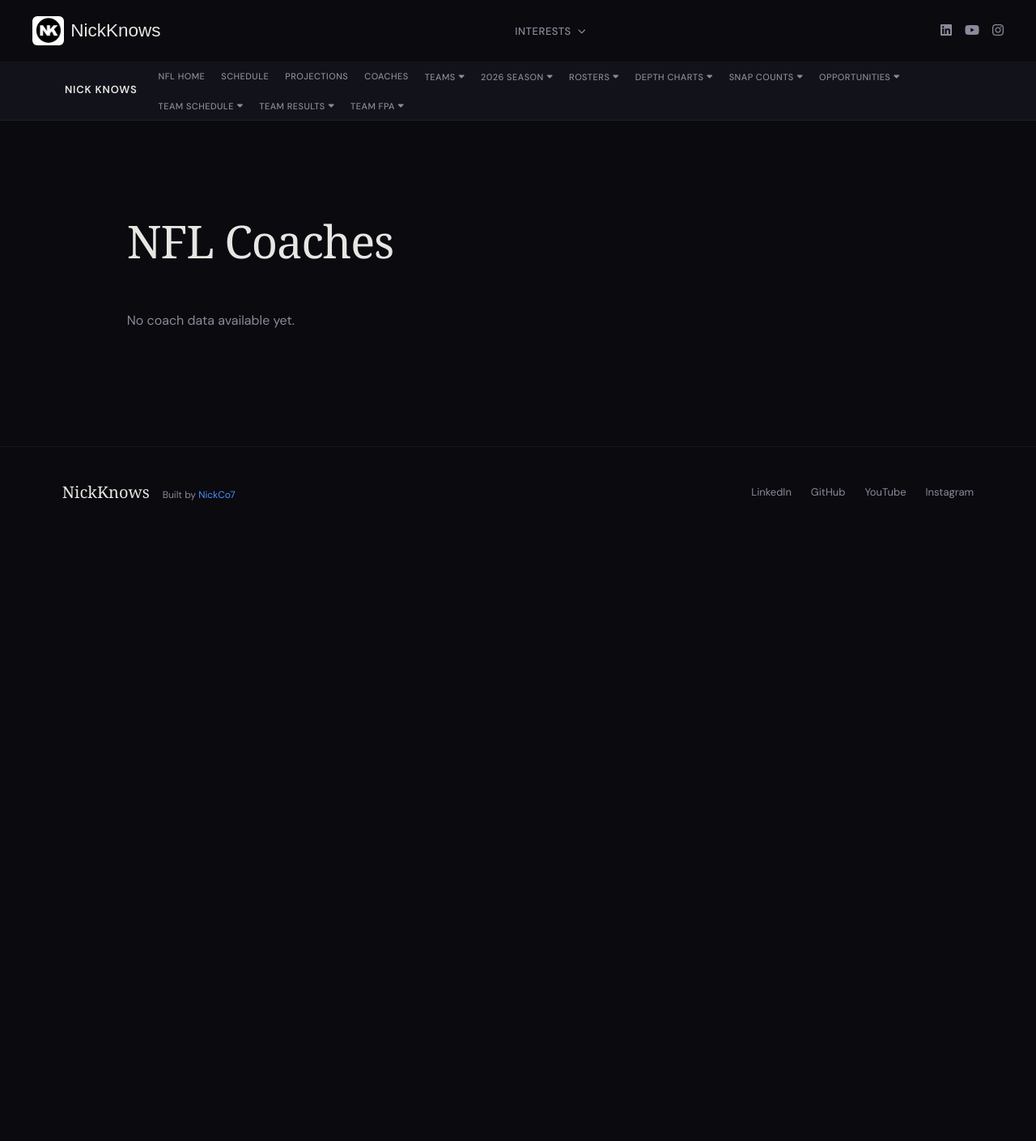
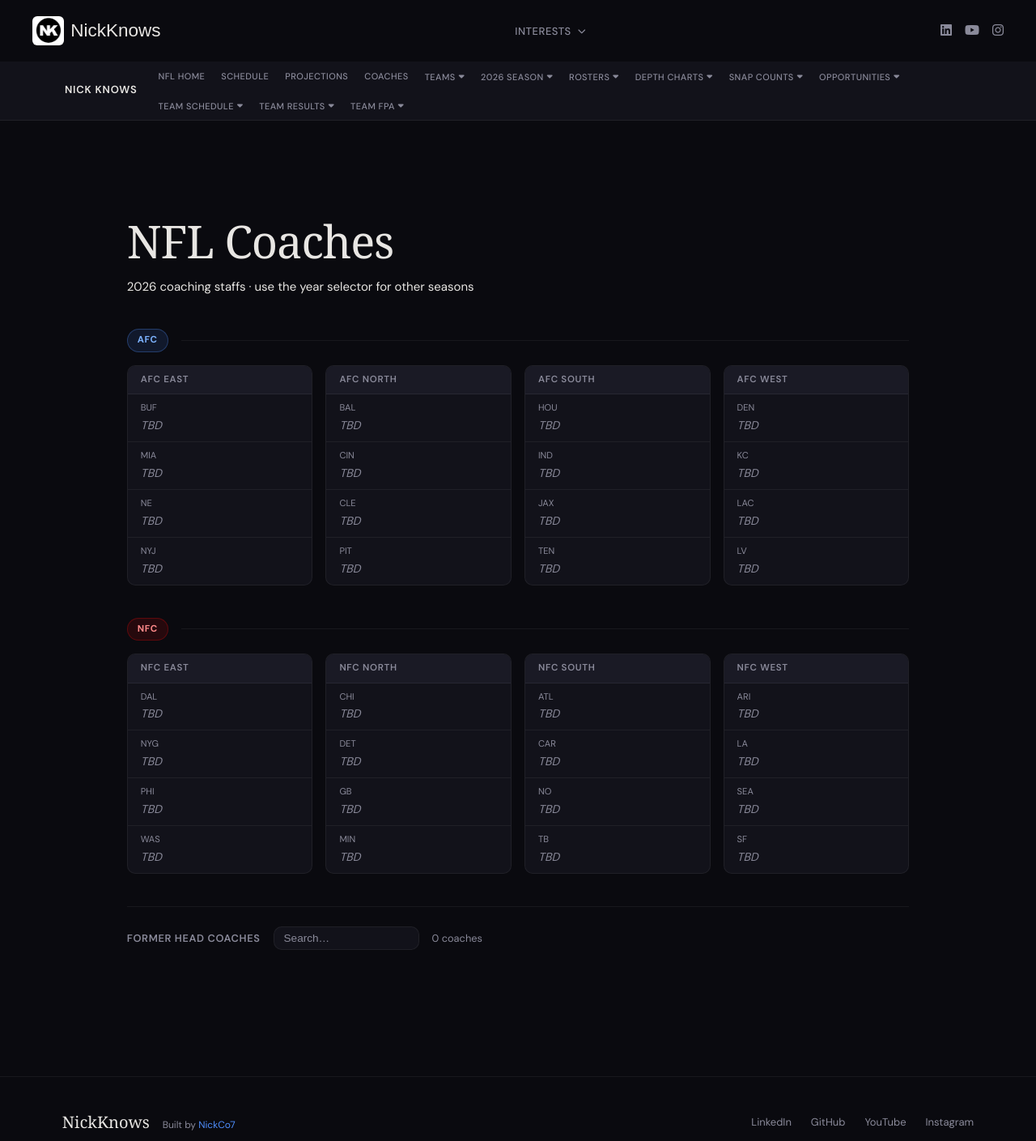
Before and after one commit to Gin-G/NickKnows, a Flask app: page /NFL/Coaches in a window 1280 px wide. Shown: the top 1409 px of the page at 81% size. Before the commit the page ends 618 px from the top, so only its background shows below. Run offline with Flask 3, Linux system fonts and the light colour scheme; data that the repository does not hold is empty; some web fonts are replaced.

Commit message:
fix(coaches): make the board season-aware (source staffs from the schedule)
The board mapped each coach to their most recent /coaches/ season, so it showed
stale staffs (e.g. Harbaugh on BAL for 2026). /coaches/ only knows coaches from
completed games, so it has nothing for an upcoming season. Now each team's head
coach for the selected season comes from that season's schedule
(home_coach/away_coach, latest week wins), with W-L-T tallied from completed
games. Selecting 2026 shows the current staffs (NYG: John Harbaugh, ...); past
seasons show that season's staff and record.

Co-Authored-By: Claude Opus 4.8 <noreply@anthropic.com>

```diff
--- a/app/nickknows/nfl/views.py
+++ b/app/nickknows/nfl/views.py
@@ -614,15 +614,17 @@ def _summarize_coach(row):
 
 @app.route('/NFL/Coaches')
 def coaches():
-    """Coaches board backed by NFL-API GET /coaches/ (+ /teams/ for names/logos).
-
-    Renders active head coaches on a conference/division board and former head
-    coaches as searchable cards, mirroring the NFL-API dashboard layout.
+    """Season-aware coaches board.
+
+    Each team's head coach comes from the SELECTED season's schedule
+    (home_coach/away_coach, latest week wins), so the board reflects that
+    season's staff — including upcoming seasons whose games haven't been played
+    yet (the /coaches/ endpoint only knows coaches from completed games).
+    Records are tallied from that season's completed games. A searchable list of
+    every other coach (from /coaches/, with career totals) follows.
     """
     available_years = get_available_years()
     selected_year = get_selected_year()
-
-    active_coaches, former_coaches = [], []
     error = None
 
     # Team names / logos for the board (best-effort; board still renders without).
@@ -639,34 +641,41 @@ def coaches():
     except nfl_api_client.NflApiError as e:
         logger.warning(f"NFL-API teams fetch failed: {e}")
 
-    try:
-        payload = nfl_api_client.get('/coaches/')
-        if nfl_api_client.is_no_data(payload) or not payload.get('data'):
-            error = 'No coach data available yet.'
-        else:
-            for row in payload['data']:
-                if isinstance(row, str):
-                    former_coaches.append({
-                        'name': row, 'is_active': False, 'team': None,
-                        'latest_season': None, 'latest_record': None,
-                        'total_wins': 0, 'total_losses': 0, 'win_pct': None,
-                    })
-                    continue
-                c = _summarize_coach(row)
-                if not c['name']:
-                    continue
-                (active_coaches if c['is_active'] else former_coaches).append(c)
-            active_coaches.sort(key=lambda c: c['name'])
-            former_coaches.sort(key=lambda c: c['name'])
+    # Active board: each team's head coach for the selected season, taken from
+    # the schedule (present even before games are played). Tally W-L-T from
+    # completed games in the same pass.
+    season_coach = {}     # abbr -> coach name (latest week wins)
+    season_record = {}    # abbr -> {'w','l','t'}
+    try:
+        sched = nfl_api_client.get('/schedules/', season=selected_year)
+        for g in sorted(sched.get('data') or [], key=lambda x: (x.get('week') or 0)):
+            ht, at = g.get('home_team'), g.get('away_team')
+            hc, ac = g.get('home_coach'), g.get('away_coach')
+            if ht and hc:
+                season_coach[ht] = hc
+            if at and ac:
+                season_coach[at] = ac
+            hs, ascore = g.get('home_score'), g.get('away_score')
+            if hs is not None and ascore is not None:
+                for team, us, them in ((ht, hs, ascore), (at, ascore, hs)):
+                    if not team:
+                        continue
+                    rec = season_record.setdefault(team, {'w': 0, 'l': 0, 't': 0})
+                    if us > them:
+                        rec['w'] += 1
+                    elif us < them:
+                        rec['l'] += 1
+                    else:
+                        rec['t'] += 1
     except nfl_api_client.NflApiError as e:
-        logger.warning(f"NFL-API coaches fetch failed: {e}")
+        logger.warning(f"NFL-API schedules fetch failed for coaches board: {e}")
         error = 'Coach data is temporarily unavailable. Please try again shortly.'
 
-    # Map each current team to its most recent active coach.
-    coach_by_team = {}
-    for c in active_coaches:
-        if c['team']:
-            coach_by_team[c['team']] = c
+    def _fmt_record(abbr):
+        r = season_record.get(abbr)
+        if not r:
+            return None
+        return f"{r['w']}-{r['l']}-{r['t']}" if r['t'] else f"{r['w']}-{r['l']}"
 
     # Build the conference → division → team-row board.
     board = []
@@ -677,19 +686,36 @@ def coaches():
                 'abbr': abbr,
                 'city': team_meta.get(abbr, {}).get('city', abbr),
                 'logo': team_meta.get(abbr, {}).get('logo'),
-                'coach': coach_by_team.get(abbr),
+                'coach_name': season_coach.get(abbr),
+                'record': _fmt_record(abbr),
             } for abbr in abbrs]
             div_list.append({'name': div_name, 'teams': rows})
         board.append({'conference': conf, 'divisions': div_list})
 
+    # Every other coach (not on this season's board), with career totals.
+    active_names = {c for c in season_coach.values() if c}
+    former_coaches = []
+    try:
+        payload = nfl_api_client.get('/coaches/')
+        for row in (payload.get('data') or []):
+            if isinstance(row, str):
+                c = {'name': row, 'team': None, 'latest_season': None,
+                     'total_wins': 0, 'total_losses': 0, 'win_pct': None}
+            else:
+                c = _summarize_coach(row)
+            if c['name'] and c['name'] not in active_names:
+                former_coaches.append(c)
+        former_coaches.sort(key=lambda c: c['name'])
+    except nfl_api_client.NflApiError as e:
+        logger.warning(f"NFL-API coaches fetch failed: {e}")
+
     return render_template('coaches.html',
                          board=board,
-                         active_coaches=active_coaches,
                          former_coaches=former_coaches,
+                         selected_year=selected_year,
                          error=error,
                          years=available_years,
-                         available_years=available_years,
-                         selected_year=selected_year)
+                         available_years=available_years)
 
 @app.route('/NFL/Coaches/<name>')
 def coach_detail(name):
--- a/app/nickknows/templates/coaches.html
+++ b/app/nickknows/templates/coaches.html
@@ -43,6 +43,7 @@
 {% block nfl_content %}
 <div class="page-header">
     <h1 class="page-header__title">NFL Coaches</h1>
+    <p class="text-muted">{{ selected_year }} coaching staffs · use the year selector for other seasons</p>
 </div>
 <div class="content-section">
     {% if error %}
@@ -66,15 +67,15 @@
                             {% if t.logo %}<img class="coach-teamrow__logo" src="{{ t.logo }}" alt="{{ t.abbr }}" loading="lazy">{% endif %}
                             <div class="coach-teamrow__meta">
                                 <div class="coach-teamrow__city">{{ t.city }}</div>
-                                {% if t.coach %}
-                                <a class="coach-teamrow__coach" href="{{ url_for('coach_detail', name=t.coach.name) }}">{{ t.coach.name }}</a>
+                                {% if t.coach_name %}
+                                <a class="coach-teamrow__coach" href="{{ url_for('coach_detail', name=t.coach_name) }}">{{ t.coach_name }}</a>
                                 {% else %}
                                 <span class="coach-teamrow__tbd">TBD</span>
                                 {% endif %}
                             </div>
                         </div>
-                        {% if t.coach and t.coach.latest_record %}
-                        <span class="coach-teamrow__record">{{ t.coach.latest_record }}</span>
+                        {% if t.record %}
+                        <span class="coach-teamrow__record">{{ t.record }}</span>
                         {% endif %}
                     </div>
                     {% endfor %}
```
